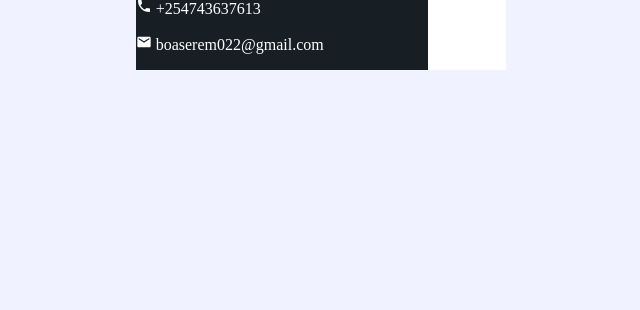
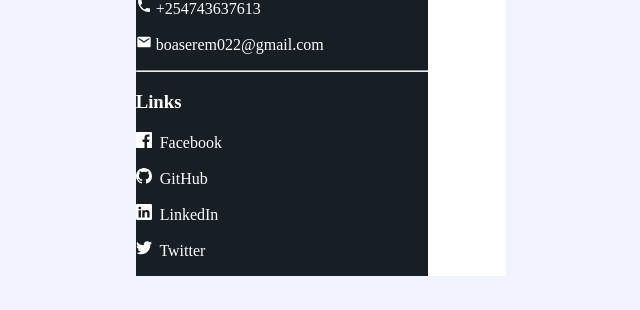
Before and after one commit to kiptanuiBoaz/resume, a React (Create React App) app: page / in a window 1280 px wide. Shown: the part 461-771 px from the top of the page, without its empty margins (319-959 px from the left). Built offline with nearby package versions, Linux system fonts and the light colour scheme.

Commit message:
adding links

```diff
--- a/public/style.css
+++ b/public/style.css
@@ -26,3 +26,8 @@ body{
   border-radius: 50%;
   padding: 20px;
 }
+
+.links  a {
+  color:white;
+  text-decoration: none;
+}
--- a/src/components/side/Details.jsx
+++ b/src/components/side/Details.jsx
@@ -18,6 +18,8 @@ function Details (){
             <p>
                 <span><MdEmail/></span>&nbsp;boaserem022@gmail.com
             </p>
+
+            <hr/>
         </div>
     )
 }
--- a/src/components/side/Links.jsx
+++ b/src/components/side/Links.jsx
@@ -1,9 +1,28 @@
 import React from "react";
+import { GrFacebook } from 'react-icons/gr';
+import {BsGithub} from "react-icons/bs";
+import {BsLinkedin} from "react-icons/bs";
+import {GrTwitter} from "react-icons/gr";
+
 
 function Links(){
     return(
-        <div>
-            <p></p>
+        <div className="links">
+            <h3>Links</h3>
+
+            <p>
+             <span><GrFacebook/></span>&nbsp; <a  rel="noreferrer"  target="_blank" href="https://www.facebook.com/boaz.serem.90"  >Facebook</a>
+            </p>
+            <p>
+             <span><BsGithub/></span>&nbsp; <a  rel="noreferrer"  target="_blank" href="https://github.com/kiptanuiBoaz" >GitHub</a>
+            </p>
+            <p>
+                <span><BsLinkedin/></span>&nbsp; <a  rel="noreferrer"  target="_blank" href="https://www.linkedin.com/in/kiptanui-boaz-466154217/" >LinkedIn</a>
+            </p>
+            <p>
+                <span><GrTwitter/></span>&nbsp; <a  rel="noreferrer"  target="_blank" href="https://twitter.com/CleverFreak254?t=SuN-RDa9t8eXnzm-a2kpUw&s=09">Twitter</a>
+            </p>
+
         </div>
     )
 }
--- a/src/components/side/Side.jsx
+++ b/src/components/side/Side.jsx
@@ -1,12 +1,14 @@
 import React from "react";
-import Details from "./Details"
-import Propic from "./Propic"
+import Details from "./Details";
+import Propic from "./Propic";
+import Links from "./Links"
 
 function Side(){
     return(
         <section className="side">
             <Propic/>
             <Details/>
+            <Links/>
         </section>
     )
 }
```
